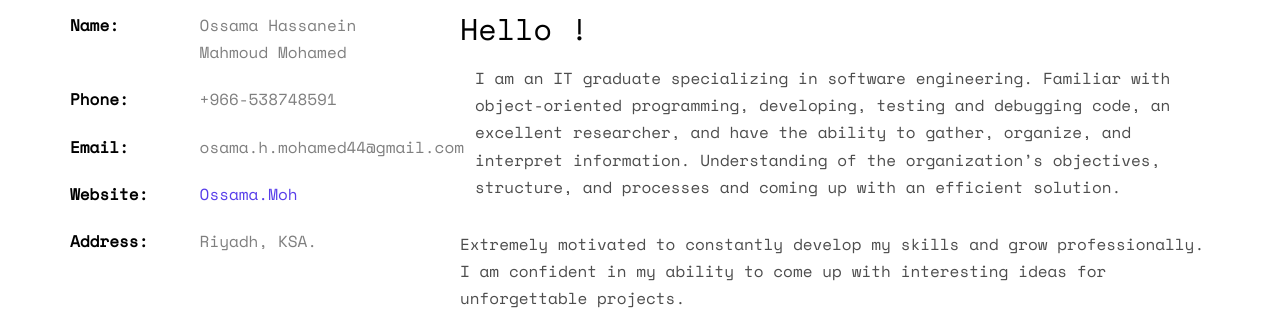
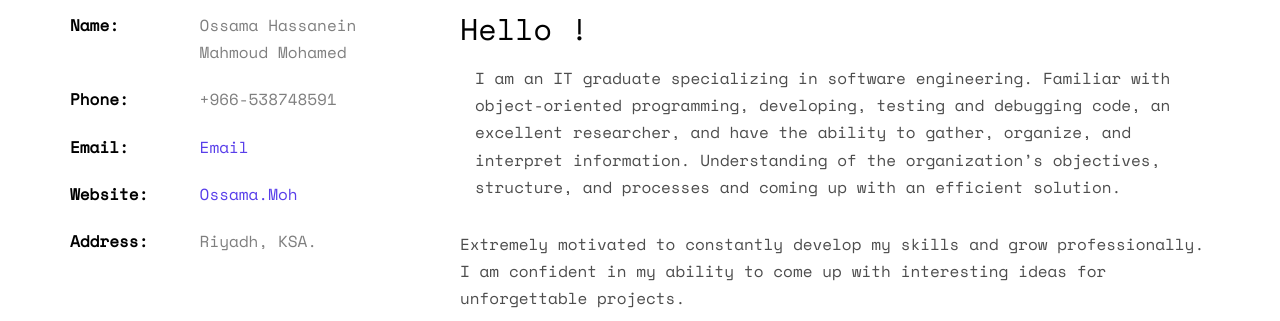
Before and after one commit to ossama-44/Portfolio, a plain HTML site: page index.html in a window 1280 px wide. Shown: the part 1060-1381 px from the top of the page. Drawn offline with nearby package versions, Linux system fonts and the light colour scheme; some packages are replaced by stand-ins of ours; no server answers; files whose address does not match are found by name.

Commit message:
Update index.html

```diff
--- a/index.html
+++ b/index.html
@@ -83,7 +83,7 @@
 					<ul class="info">
 						<li><span class="first-block">Name:</span><span class="second-block">Ossama Hassanein Mahmoud Mohamed</span></li>
 						<li><span class="first-block">Phone:</span><span class="second-block">+966-538748591</span></li>
-						<li><span class="first-block">Email:</span><span class="second-block">osama.h.mohamed44@gmail.com</span></li>
+						<li><span class="first-block">Email:</span><span class="second-block"><a href="mailto: osama.h.mohamed44@gmail.com">Email</a></span></li>
 						<li><span class="first-block">Website:</span><span class="second-block"><a href= #>Ossama.Moh</a></span></li>
 						<li><span class="first-block">Address:</span><span class="second-block">Riyadh, KSA.</span></li>
 					</ul>
```
